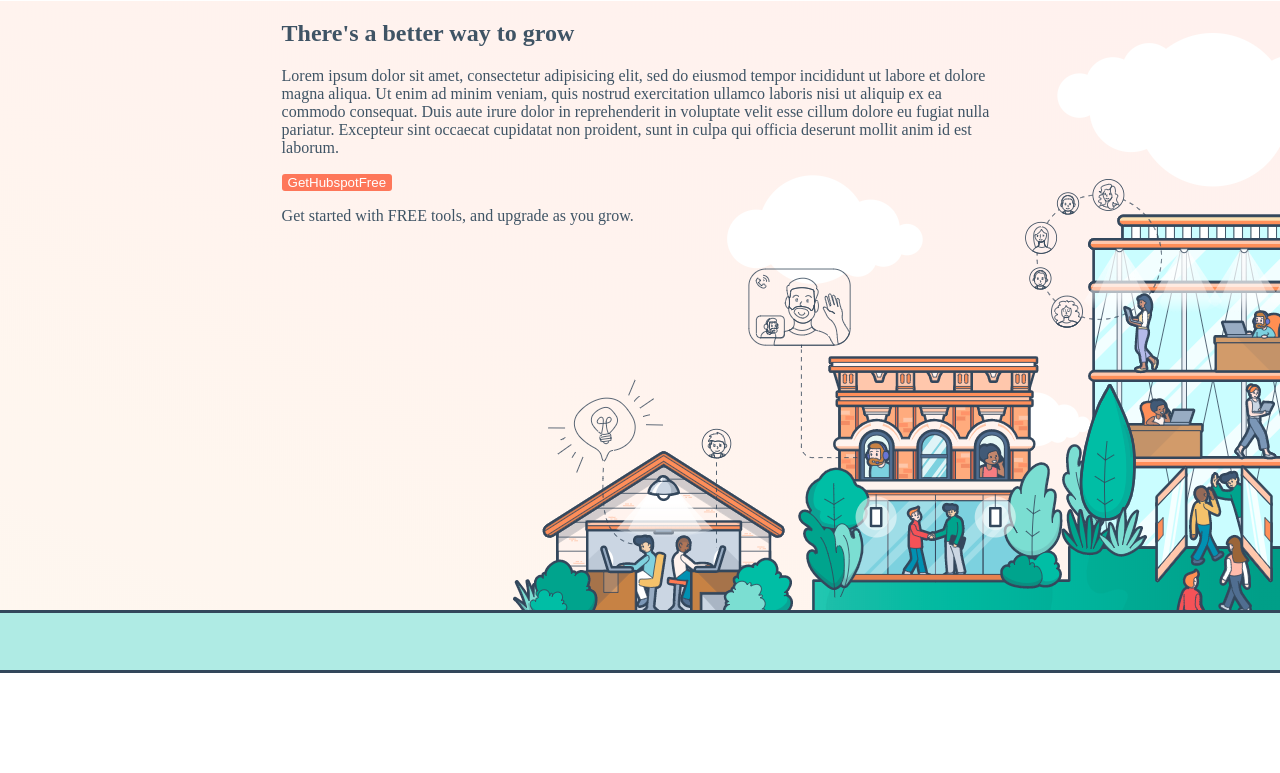
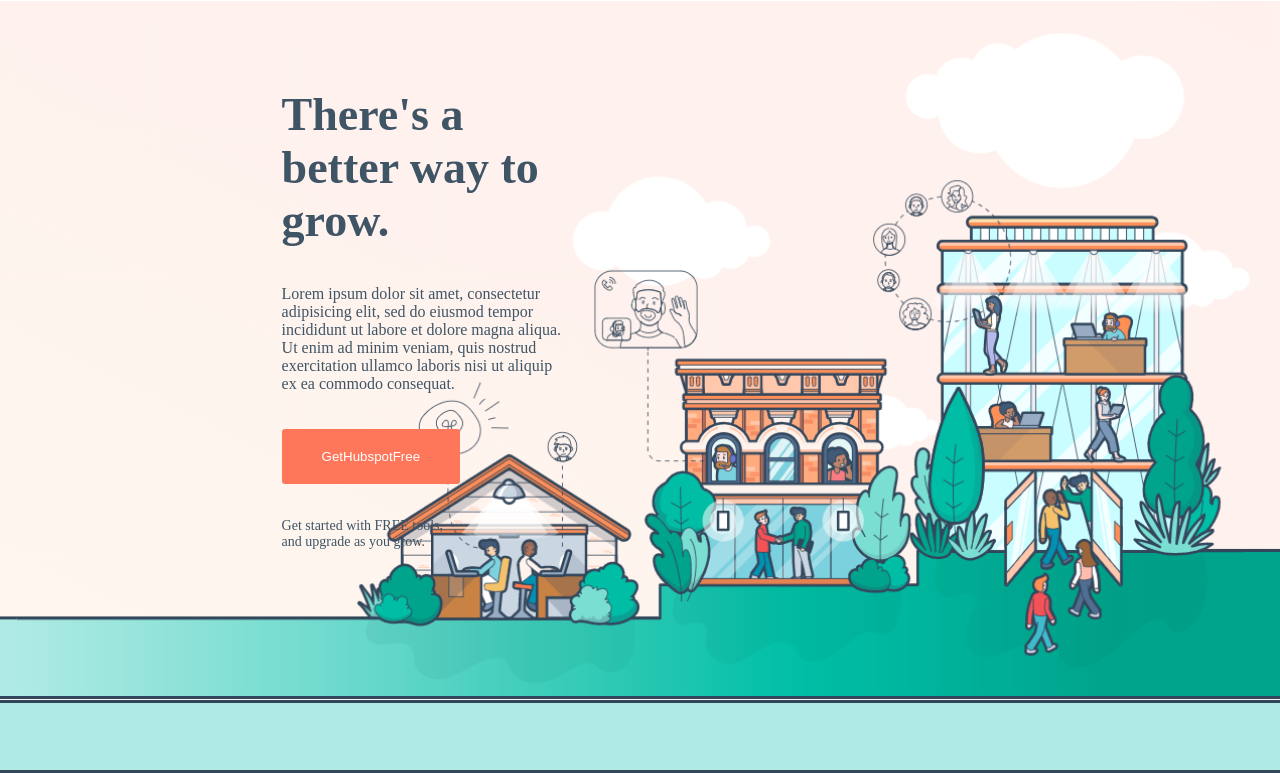
Before and after one commit to flavio-secondini/htmlcss-hubspot, a plain HTML site: page index.html in a window 1280 px wide. Shown: the part 130-903 px from the top of the page. Before the commit the page ends 803 px from the top, so only its background shows below. Drawn offline with Linux system fonts and the light colour scheme.

Commit message:
header completo

```diff
--- a/css/master.css
+++ b/css/master.css
@@ -143,12 +143,33 @@ button.btn-orange-head {
 /* jumbo */
 .light-green {
   background-color: #afebe4;
-  height: 800px;
+  height: 900px;
+}
+/* NOTE: cambiando la risoluzione dello schermo, bordi e background inferiore si disallineano */
+.container-jumbo {
+  background-image: url('../img/jumbotron.png');
+  background-size: cover;
+  background-position: right;
+  height: 700px;
 }
 
-.container-jumbo {
-  background-image: url('../img/jumbotron.png');
-  height: 610px;
+.col-40-jumbo {
+  width: 40%;
+}
+
+.col-40-jumbo h1 {
+  font-size: 46px;
+  padding-top: 50px;
+}
+
+.btn-orange-jumbo {
+  padding: 20px 40px;
+  margin: 20px 0;
+}
+
+.paragraph-small {
+  font-size: 14px;
+  width: 60%;
 }
 
 .border-top {
--- a/index.html
+++ b/index.html
@@ -65,10 +65,10 @@
         <div class="container-jumbo">
           <div class="row-jumbo">
             <div class="col-40-jumbo">
-              <h1>There's a better way to grow</h1>
-              <p>Lorem ipsum dolor sit amet, consectetur adipisicing elit, sed do eiusmod tempor incididunt ut labore et dolore magna aliqua. Ut enim ad minim veniam, quis nostrud exercitation ullamco laboris nisi ut aliquip ex ea commodo consequat. Duis aute irure dolor in reprehenderit in voluptate velit esse cillum dolore eu fugiat nulla pariatur. Excepteur sint occaecat cupidatat non proident, sunt in culpa qui officia deserunt mollit anim id est laborum.</p>
+              <h1>There's a better way to grow.</h1>
+              <p>Lorem ipsum dolor sit amet, consectetur adipisicing elit, sed do eiusmod tempor incididunt ut labore et dolore magna aliqua. Ut enim ad minim veniam, quis nostrud exercitation ullamco laboris nisi ut aliquip ex ea commodo consequat.</p>
               <button class="btn-orange-jumbo">GetHubspotFree</button>
-              <p class="12-px">Get started with FREE tools, and upgrade as you grow.</p>
+              <p class="paragraph-small">Get started with FREE tools, and upgrade as you grow.</p>
             </div>
           </div>
         </div>
```
